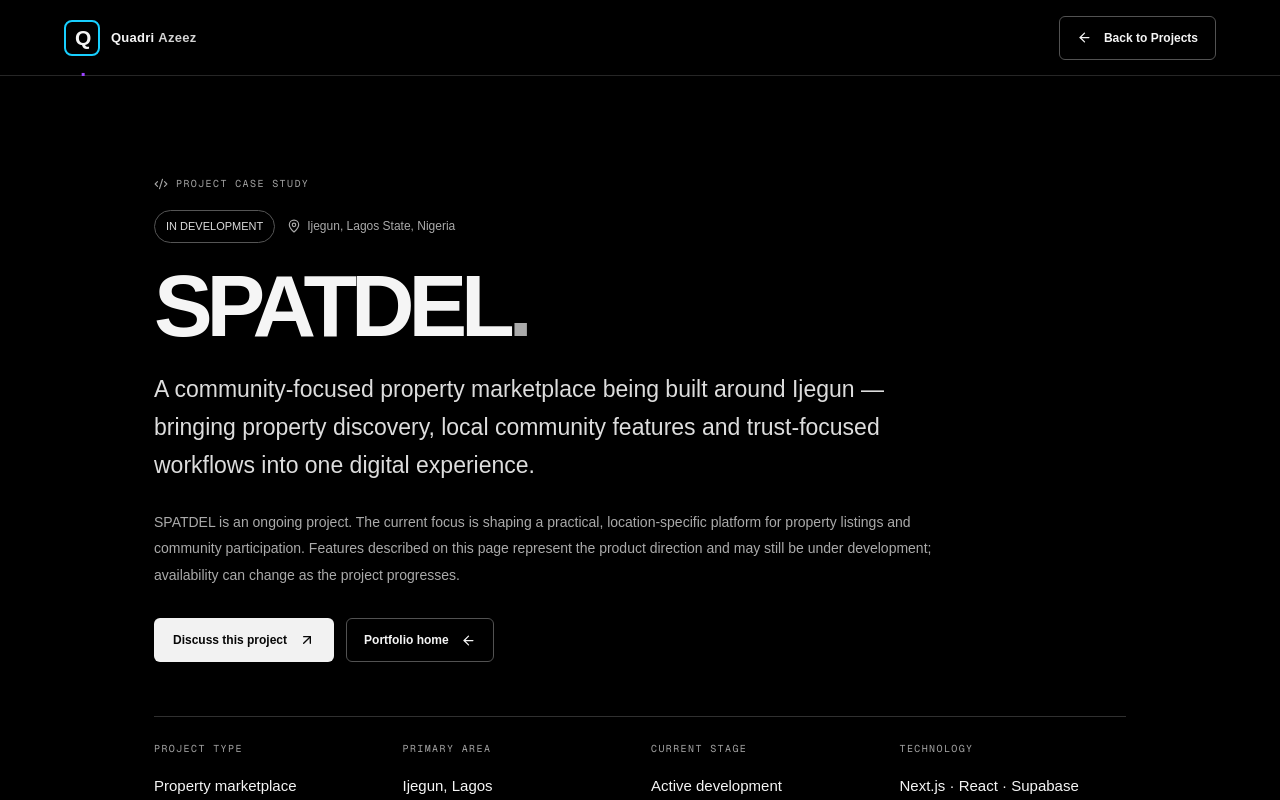
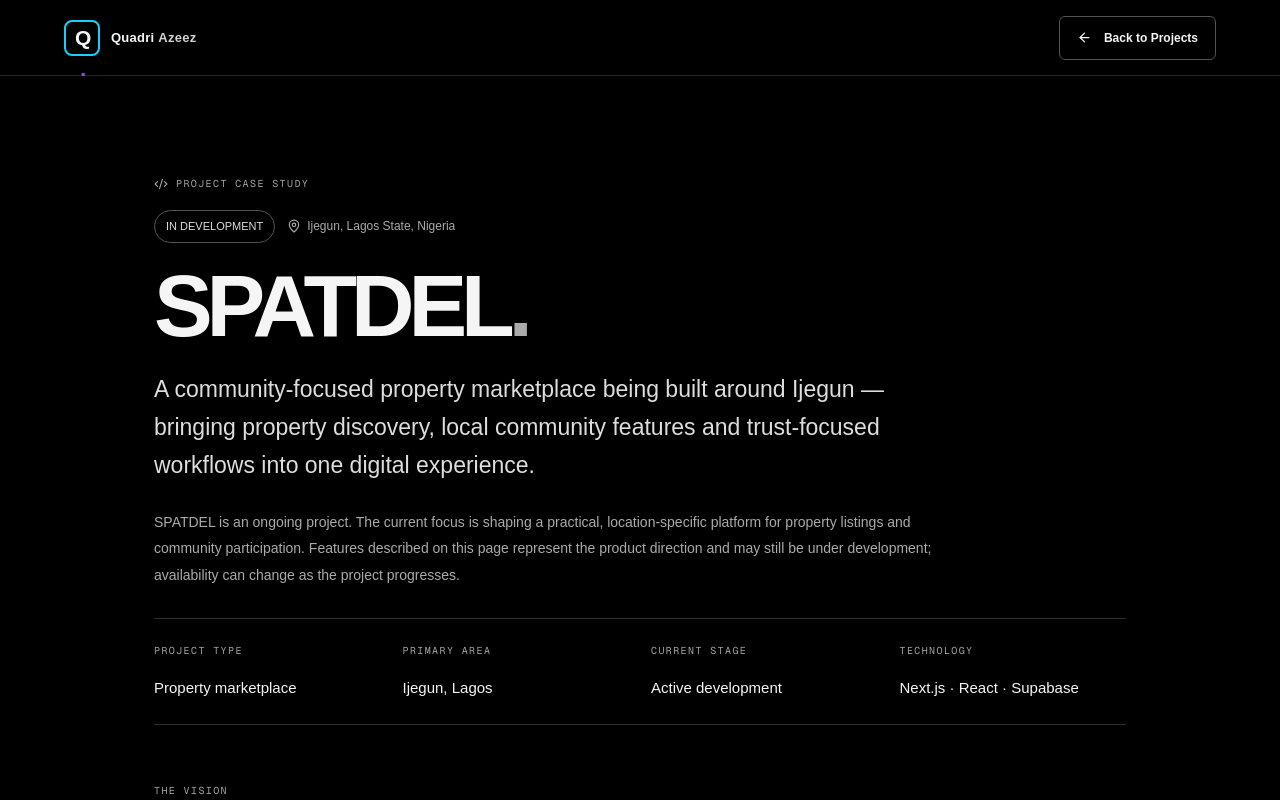
Before and after one commit to olag4568/my-portfolio, a Next.js app: page /spatdel in a window 1280 px wide. Shown: the top 800 px of the page. Built offline with nearby package versions, Linux system fonts and the light colour scheme.

Commit message:
Remove extra links from SPATDEL project details

```diff
--- a/src/app/spatdel/page.tsx
+++ b/src/app/spatdel/page.tsx
@@ -24,7 +24,6 @@ export default function SpatdelProjectPage() {
         <h1 style={{ fontSize: "clamp(48px, 9vw, 88px)", letterSpacing: "-.07em", lineHeight: .98, margin: "0 0 22px", fontWeight: 800 }}>SPATDEL<span style={{ color: "#aaa" }}>.</span></h1>
         <p style={{ fontSize: "clamp(17px, 2.2vw, 23px)", lineHeight: 1.65, color: "#ddd", maxWidth: 800, margin: "0 0 24px" }}>A community-focused property marketplace being built around Ijegun — bringing property discovery, local community features and trust-focused workflows into one digital experience.</p>
         <p style={{ color: "#aaa", fontSize: 14, lineHeight: 1.9, maxWidth: 780, margin: "0 0 30px" }}>SPATDEL is an ongoing project. The current focus is shaping a practical, location-specific platform for property listings and community participation. Features described on this page represent the product direction and may still be under development; availability can change as the project progresses.</p>
-        <div style={{ display: "flex", flexWrap: "wrap", gap: 12, marginBottom: 54 }}><Link href="/#contact" className="primary-button">Discuss this project <ArrowUpRight size={16} /></Link><Link href="/" className="secondary-button">Portfolio home <ArrowLeft size={15} /></Link></div>
         <div style={{ borderTop: "1px solid #303030", borderBottom: "1px solid #303030", padding: "24px 0", display: "grid", gridTemplateColumns: "repeat(auto-fit, minmax(180px, 1fr))", gap: 22, marginBottom: 58 }}>
           <div><p className="eyebrow">PROJECT TYPE</p><p style={{ margin: 0, fontSize: 15 }}>Property marketplace</p></div>
           <div><p className="eyebrow">PRIMARY AREA</p><p style={{ margin: 0, fontSize: 15 }}>Ijegun, Lagos</p></div>
```
